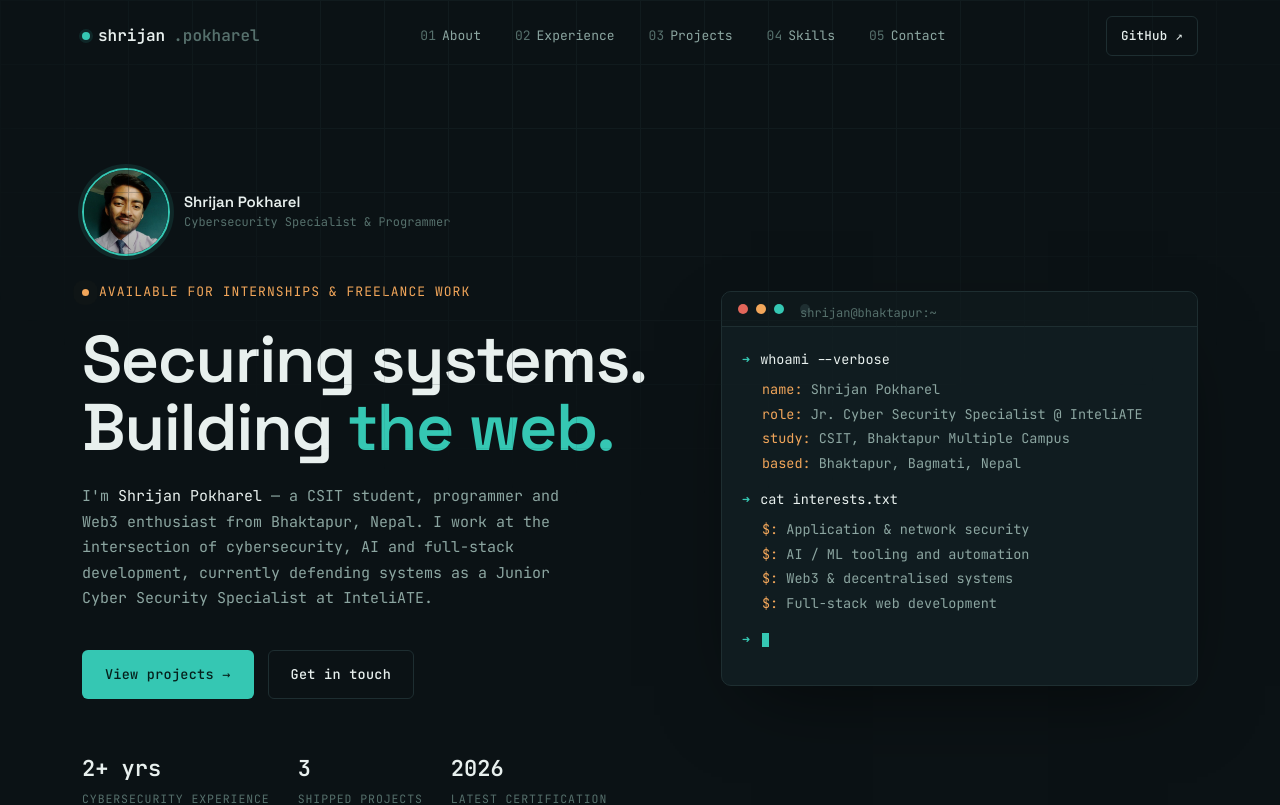
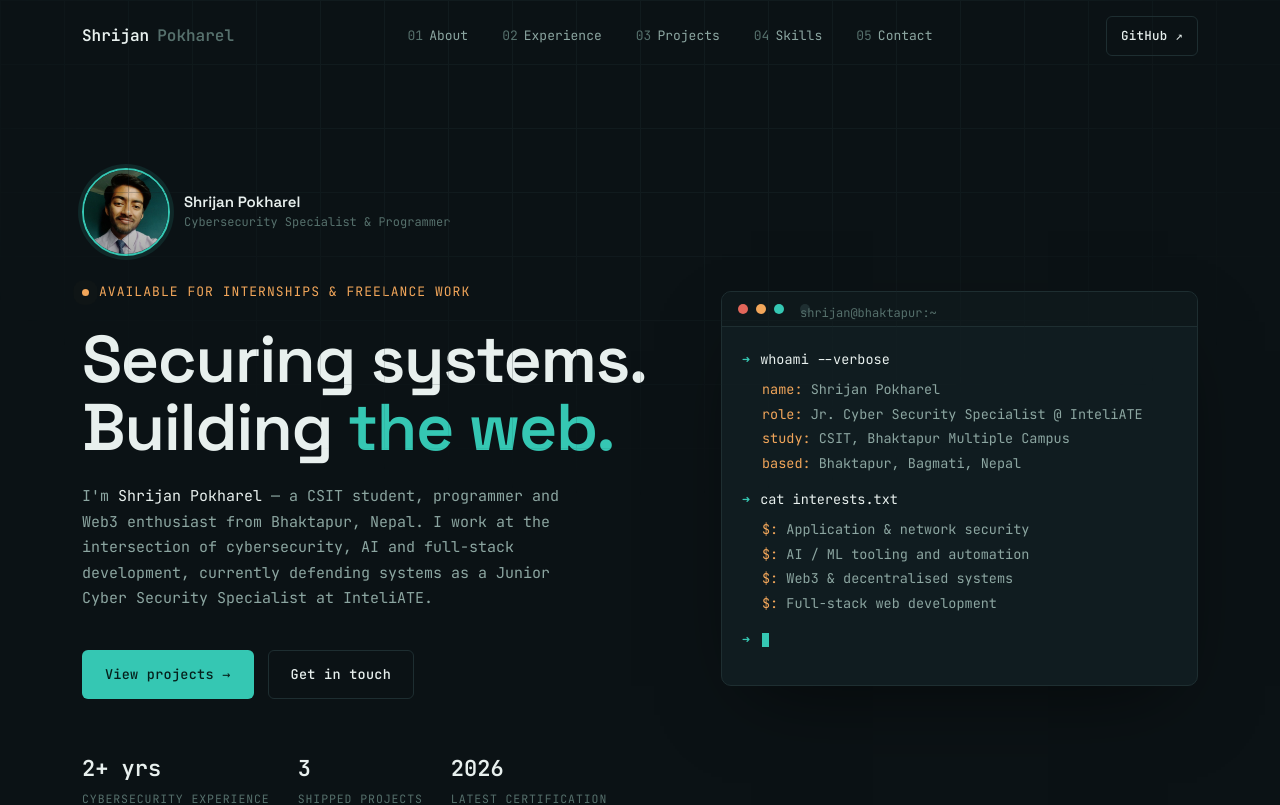
Before and after one commit to Shr6/Website, a React (Vite) app: page / in a window 1280 px wide. Shown: the top 805 px of the page. Built offline with nearby package versions, Linux system fonts and the light colour scheme.

Commit message:
Update Navbar component brand name formatting

```diff
--- a/src/components/Navbar.jsx
+++ b/src/components/Navbar.jsx
@@ -30,8 +30,7 @@ export default function Navbar() {
     <header className={`navbar ${scrolled ? "scrolled" : ""}`}>
       <div className="wrap">
         <RouterLink to="/" className="brand">
-          <span className="dot" aria-hidden="true" />
-          shrijan<span style={{ color: "var(--text-faint)" }}>.pokharel</span>
+          Shrijan<span style={{ color: "var(--text-faint)" }}>Pokharel</span>
         </RouterLink>
 
         <nav className={`nav-links ${open ? "open" : ""}`} aria-label="Primary">
```
